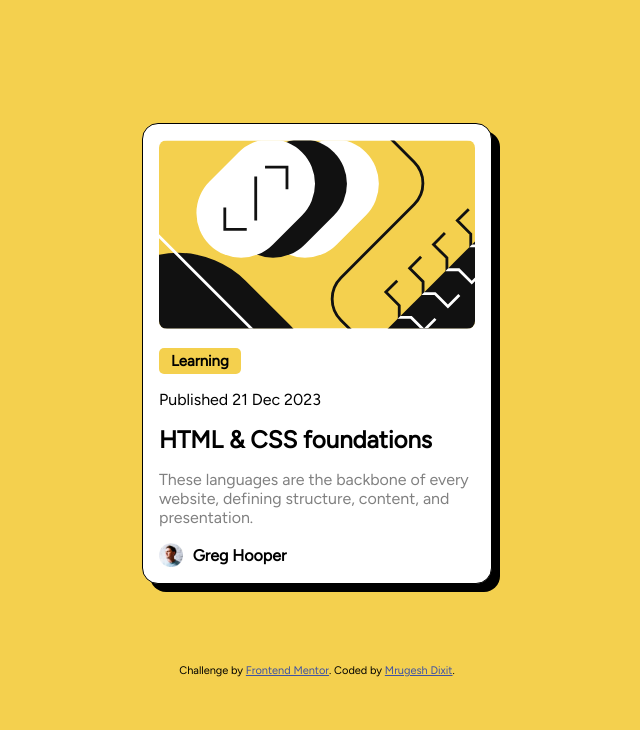
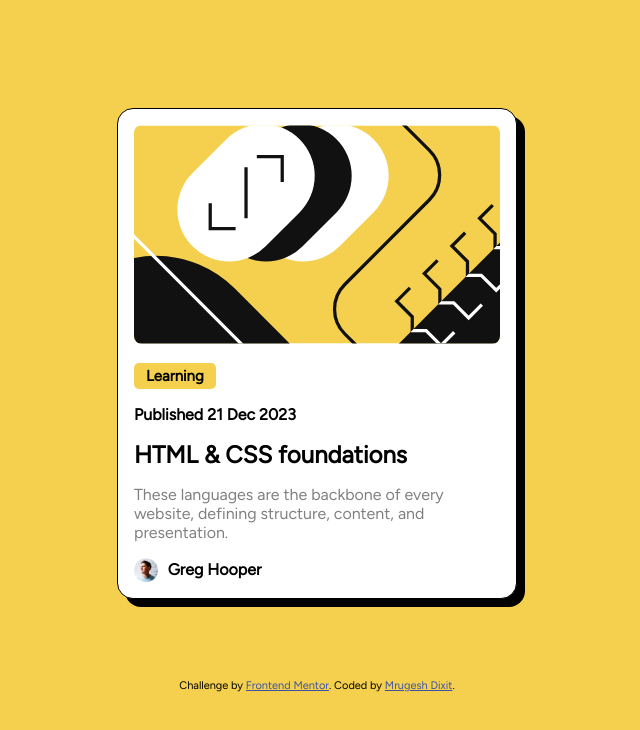
Before and after one commit to MrugeshDixit98/blog-preview-card, a plain HTML site: page index.html in a window 1280 px wide. Shown: the whole page, without its empty margins (323-963 px from the left). Drawn offline with Linux system fonts and the light colour scheme.

Commit message:
fix: updated css

```diff
--- a/global.css
+++ b/global.css
@@ -23,7 +23,7 @@ body {
   background-color: var(--yellow);
 }
 .blog__card {
-  max-width: 350px;
+  max-width: 25rem;
   background-color: var(--white);
   padding: 1rem;
   border: 1px solid;
@@ -43,10 +43,18 @@ body {
   flex-direction: column;
   gap: 1rem;
 }
-.blog__card .blog__text h2:hover {
+.blog__card .blog__text .blog__published-date {
+  font-weight: 600;
+  font-size: 16px;
+}
+.blog__card .blog__text h1 {
+  font-size: 1.5rem;
+  font-weight: 800;
+}
+.blog__card .blog__text h1:hover {
   cursor: pointer;
 }
-.blog__card .blog__text h2:active {
+.blog__card .blog__text h1:active {
   cursor: pointer;
   color: var(--yellow);
 }
--- a/index.html
+++ b/index.html
@@ -38,8 +38,8 @@
       </div>
       <div class="blog__text">
         <span>Learning</span>
-        <p>Published 21 Dec 2023</p>
-        <h2>HTML & CSS foundations</h2>
+        <p class="blog__published-date">Published 21 Dec 2023</p>
+        <h1>HTML & CSS foundations</h1>
         <p class="blog__description">
           These languages are the backbone of every website, defining structure,
           content, and presentation.
```
